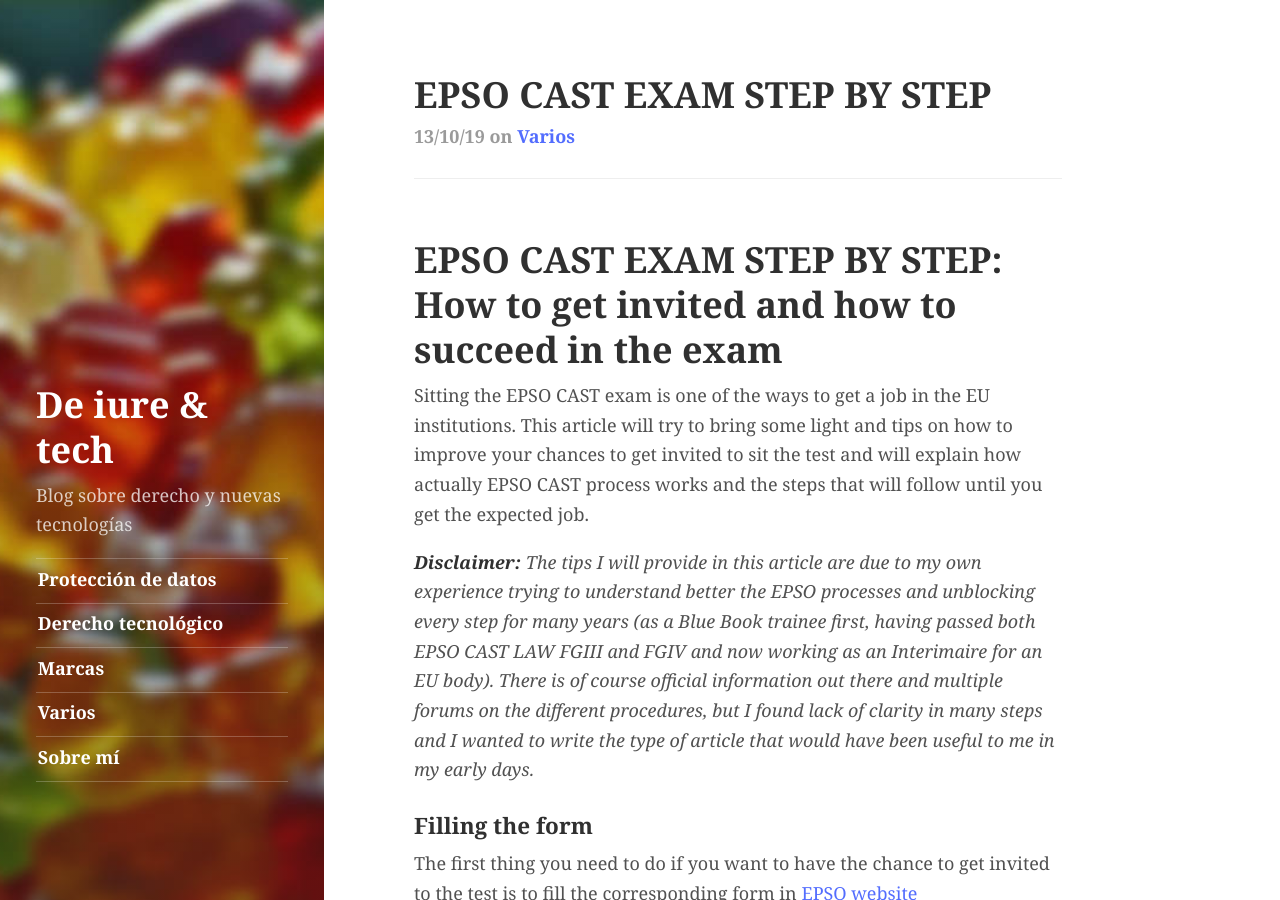
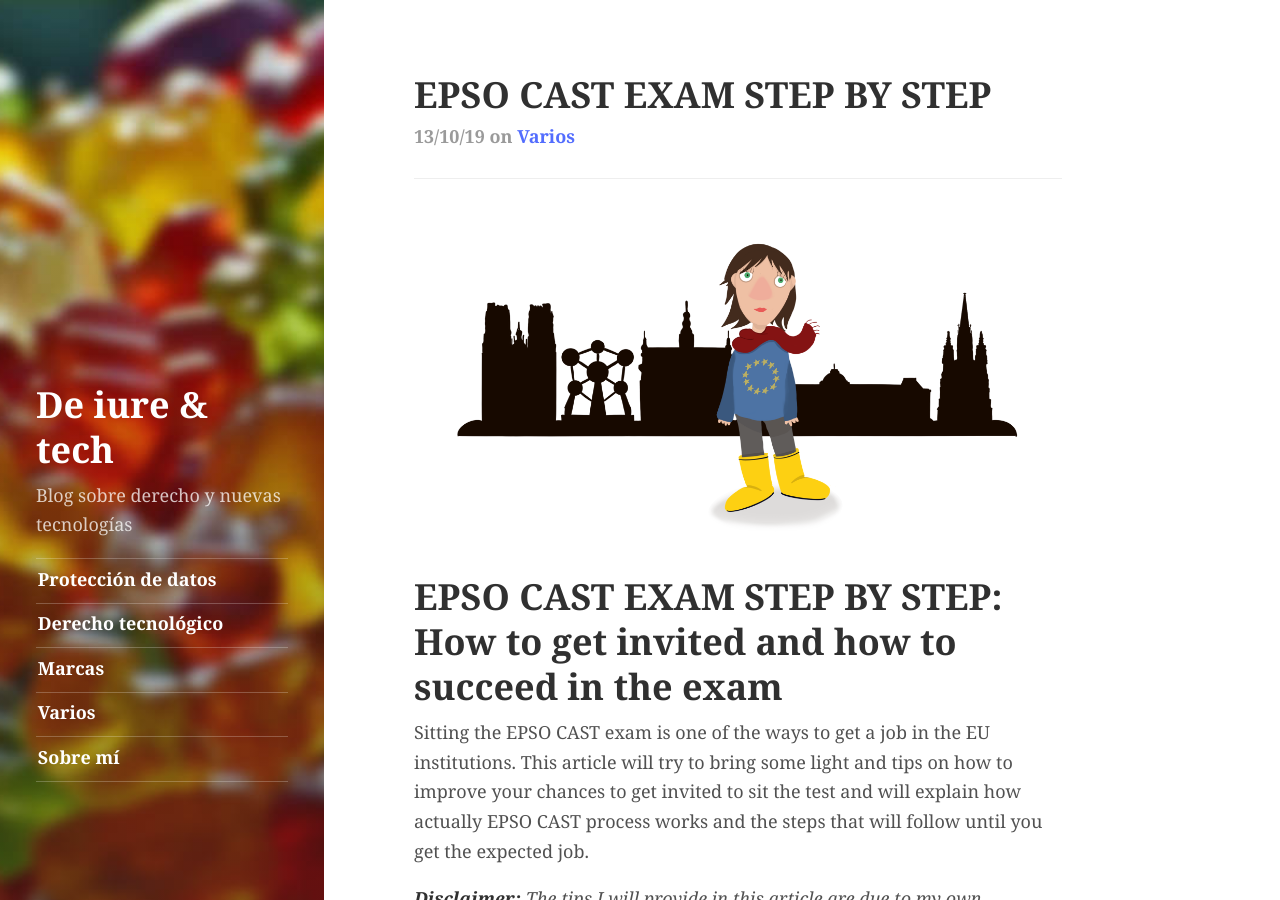
Before and after one commit to mitjans-serveto/mitjans-serveto.github.io, a Jekyll site: the page built from _posts/2019-10-13-epso-cast-exam.md, in a window 1280 px wide and 900 px high. Built offline with Jekyll 4.4.1, drawn with Linux system fonts in a browser that asks for light colours.

Commit message:
Images link corrected

```diff
--- a/_posts/2019-10-13-epso-cast-exam.md
+++ b/_posts/2019-10-13-epso-cast-exam.md
@@ -6,7 +6,7 @@
 
 
 
-![](../public/img/varios/2019-10-13 14-29-58-1.png)
+![](/public/img/varios/2019-10-13 14-29-58-1.png)
 
 #  **EPSO CAST EXAM STEP BY STEP: How to get invited and how to succeed in the exam**
 
@@ -26,7 +26,7 @@
 
 You then need to choose the EPSO CAST profile that is more according to your background and experience (you can fill more than one profile).
 
-![img](../public/img/varios/epso-profiles.png)
+![img](/public/img/varios/epso-profiles.png)
 
 You basically have all these different profiles. You see that the second column expresses FGI, FGII, FGIII & FGIV. That is because contract Agents are divided into four categories that correspond to different types of tasks and salaries.
 
@@ -70,7 +70,7 @@
 
 In the table below you find the scores you will need to get if you want to pass. **That is not a competition like AD5, thus, you only need a pass mark to get invited to the interview, Don’t worry if you don’t get a high mark, your goal here is to get the pass mark.**
 
-![img](../public/img/varios/epso-passmark.png)
+![img](/public/img/varios/epso-passmark.png)
 
 
 
```
